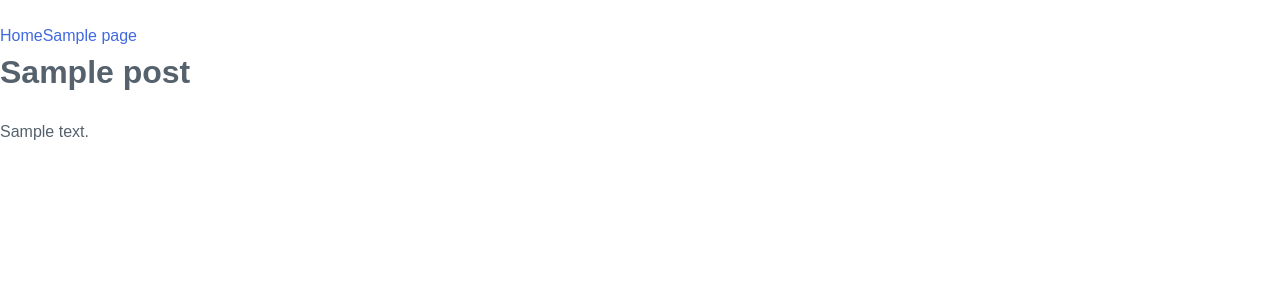
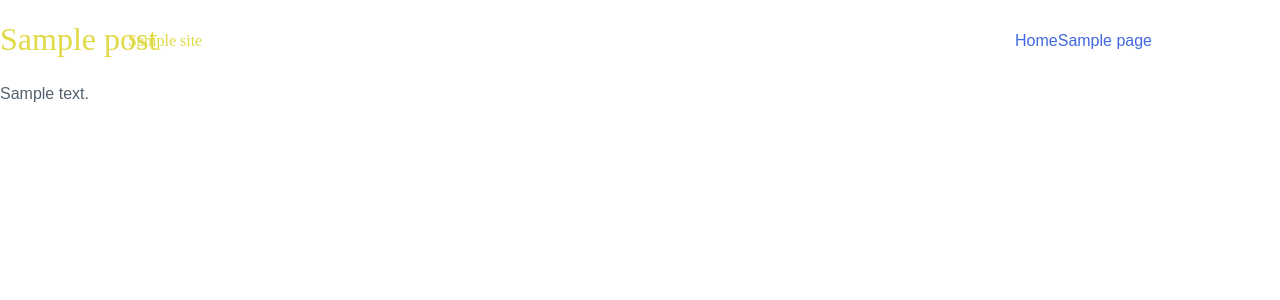
Before and after one commit to jonathanfunk/married-by-kayla, a WordPress theme: template themes/marriedbykayla/page.php in a window 1280 px wide. Shown: the top 300 px of the page. Run offline with PHP 8.4 and a stand-in for WordPress, Linux system fonts and the light colour scheme; the site name, menu and one post (Sample post) are stand-ins, and other content is empty.

Commit message:
navigation set up

```diff
--- a/themes/marriedbykayla/header.php
+++ b/themes/marriedbykayla/header.php
@@ -21,15 +21,15 @@
 			<a class="skip-link screen-reader-text" href="#content"><?php esc_html( 'Skip to content' ); ?></a>
 
 			<header id="masthead" class="site-header" role="banner">
+				<div class="container">
 					<div class="site-branding">
-					<h1 class="site-title screen-reader-text"><a href="<?php echo esc_url( home_url( '/' ) ); ?>" rel="home"><?php bloginfo( 'name' ); ?></a></h1>
-					<p class="site-description"><?php bloginfo( 'description' ); ?></p>
+						<h1 class="site-title"><a href="<?php echo esc_url( home_url( '/' ) ); ?>" rel="home"><?php bloginfo( 'name' ); ?></a></h1>
 					</div><!-- .site-branding -->
-
 					<nav id="site-navigation" class="main-navigation" role="navigation">
 						<button class="menu-toggle" aria-controls="primary-menu" aria-expanded="false"><?php esc_html( 'Primary Menu' ); ?></button>
 						<?php wp_nav_menu( array( 'theme_location' => 'primary', 'menu_id' => 'primary-menu' ) ); ?>
 					</nav><!-- #site-navigation -->
+				</div>
 			</header><!-- #masthead -->
 
 			<div id="content" class="site-content">
--- a/themes/marriedbykayla/sass/_content.scss
+++ b/themes/marriedbykayla/sass/_content.scss
@@ -50,6 +50,11 @@
 
 /* Structure */
 
+.container {
+	max-width: 1024px;
+	margin: 0 auto;
+}
+
 section {
 	width: 100vw;
 }
--- a/themes/marriedbykayla/sass/_navigation.scss
+++ b/themes/marriedbykayla/sass/_navigation.scss
@@ -6,6 +6,7 @@
 
 a {
 	color: $color__link;
+	text-decoration: none;
 
 	&:visited {
 		color: $color__link-visited;
@@ -24,14 +25,27 @@ a {
 	}
 }
 
+/* Logo */
+
+.site-header {
+	position: fixed;
+	width: 100%;
+	.container {
+		display: flex;
+		align-items: center;
+		justify-content: space-between;
+	}
+	h1 {
+		font-size: 1rem;
+		a {
+			color: $color_yellow;
+		}
+	}
+}
+
 /* Menus */
 
 .main-navigation {
-	clear: both;
-	display: block;
-	float: left;
-	width: 100%;
-
 	ul {
 		display: none;
 		list-style: none;
@@ -95,7 +109,10 @@ a {
 	}
 }
 
-/* Small menu. */
+/*--------------------------------------------------------------
+# Small Menu
+--------------------------------------------------------------*/
+
 .menu-toggle,
 .main-navigation.toggled ul {
 	display: block;
--- a/themes/marriedbykayla/sass/_typography.scss
+++ b/themes/marriedbykayla/sass/_typography.scss
@@ -8,7 +8,7 @@ input,
 select,
 textarea {
 	color: $color__text-main;
-	font-family: $font__main;
+	font: 16px $font__main;
 	@include font-size(1);
 	line-height: $font__line-height-body;
 }
@@ -17,6 +17,8 @@ textarea {
 
 h1, h2, h3, h4, h5, h6 {
 	clear: both;
+	font: 2rem $font_header;
+	color: $color_yellow;
 }
 
 /* Copy */
--- a/themes/marriedbykayla/sass/_variables.scss
+++ b/themes/marriedbykayla/sass/_variables.scss
@@ -28,7 +28,8 @@ $color__link-hover: midnightblue;
 
 // Typography
 
-$font__main: sans-serif;
+$font__main: arial, sans-serif;
+$font_header: "American Typewriter", serif;
 $font__code: Monaco, Consolas, "Andale Mono", "DejaVu Sans Mono", monospace;
 $font__pre: "Courier 10 Pitch", Courier, monospace;
 $font__line-height-body: 1.5;
--- a/themes/marriedbykayla/style.css
+++ b/themes/marriedbykayla/style.css
@@ -231,14 +231,16 @@ input,
 select,
 textarea {
   color: #55626D;
-  font-family: sans-serif;
+  font: 16px arial, sans-serif;
   font-size: 16px;
   font-size: 1rem;
   line-height: 1.5; }
 
 /* Headings */
 h1, h2, h3, h4, h5, h6 {
-  clear: both; }
+  clear: both;
+  font: 2rem "American Typewriter", serif;
+  color: #E0DA46; }
 
 /* Copy */
 p {
@@ -408,7 +410,8 @@ textarea {
 --------------------------------------------------------------*/
 /* Links */
 a {
-  color: royalblue; }
+  color: royalblue;
+  text-decoration: none; }
   a:visited {
     color: purple; }
   a:hover, a:focus, a:active {
@@ -418,12 +421,23 @@ a {
   a:hover, a:active {
     outline: 0; }
 
+/* Logo */
+.site-header {
+  position: fixed;
+  width: 100%; }
+  .site-header .container {
+    display: -ms-flexbox;
+    display: flex;
+    -ms-flex-align: center;
+        align-items: center;
+    -ms-flex-pack: justify;
+        justify-content: space-between; }
+  .site-header h1 {
+    font-size: 1rem; }
+    .site-header h1 a {
+      color: #E0DA46; }
+
 /* Menus */
-.main-navigation {
-  clear: both;
-  display: block;
-  float: left;
-  width: 100%; }
 .main-navigation ul {
   display: none;
   list-style: none;
@@ -447,14 +461,18 @@ a {
   .main-navigation ul li:hover > ul,
   .main-navigation ul li.focus > ul {
     left: auto; }
+
 .main-navigation li {
   float: left;
   position: relative; }
+
 .main-navigation a {
   display: block;
   text-decoration: none; }
 
-/* Small menu. */
+/*--------------------------------------------------------------
+# Small Menu
+--------------------------------------------------------------*/
 .menu-toggle,
 .main-navigation.toggled ul {
   display: block; }
@@ -593,6 +611,10 @@ a {
   display: block; }
 
 /* Structure */
+.container {
+  max-width: 1024px;
+  margin: 0 auto; }
+
 section {
   width: 100vw; }
 
```
Also changed, not shown: themes/marriedbykayla/build/css/style.min.css, 1 other file. Lines whose indentation alone changed are shown as unchanged.
